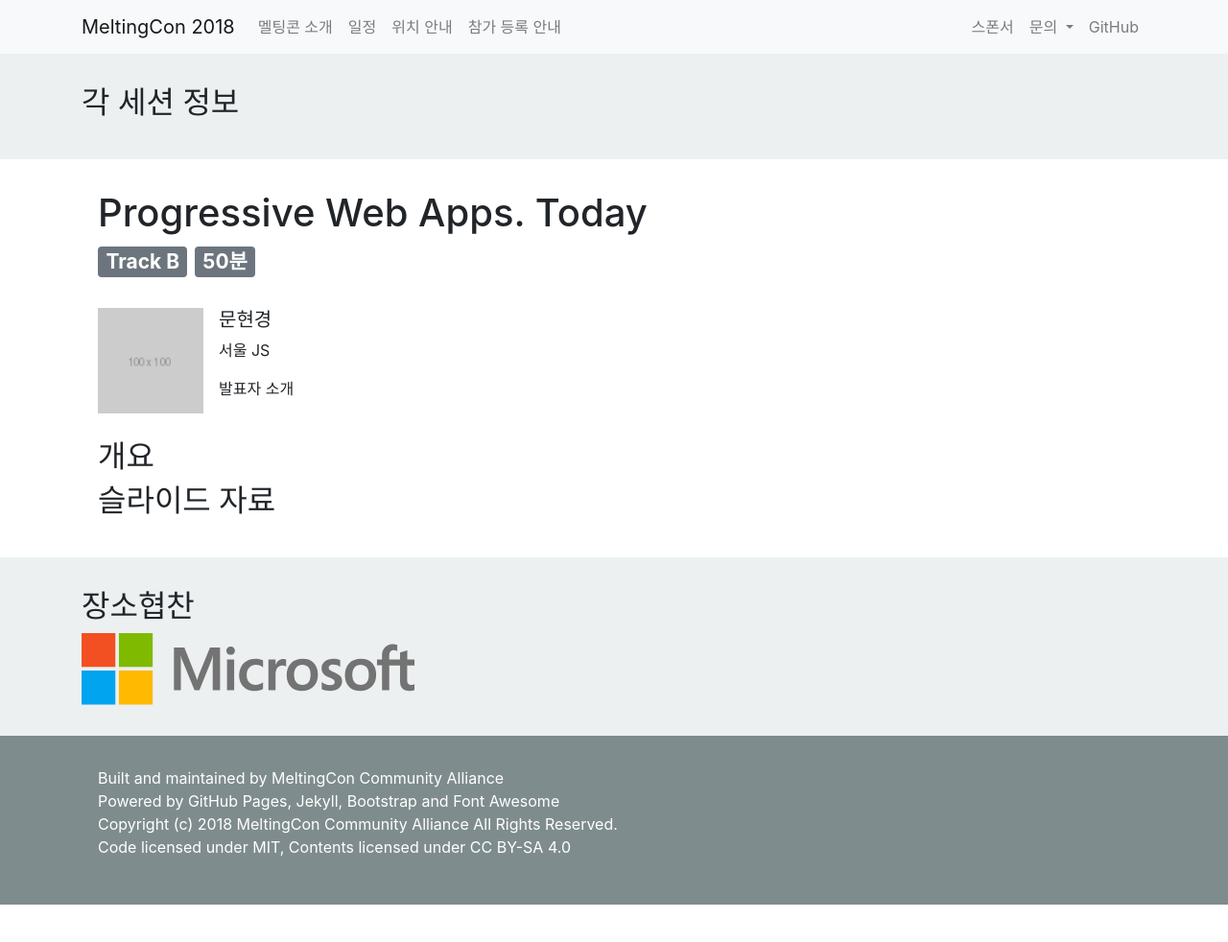
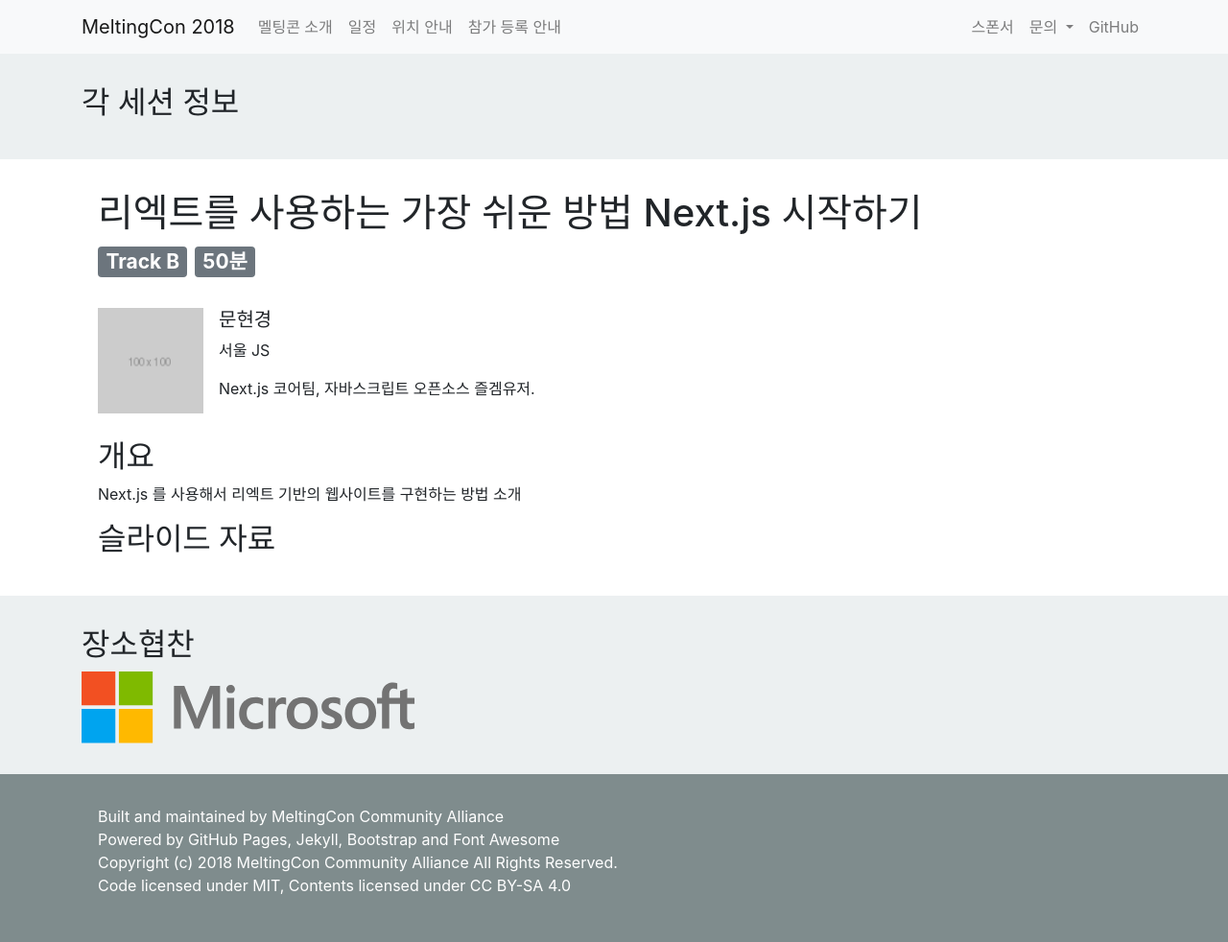
Before and after one commit to meltingcon/2018, a Jekyll site: the page built from _sessions/session_b_1.md, in a window 1280 px wide and 983 px high. Shown: the whole window at 96% size. Built offline with Jekyll 4.4.1, drawn with Linux system fonts in a browser that asks for light colours.

Commit message:
[Session] Updates Seoul.JS (Session B-1)

```diff
--- a/_sessions/session_b_1.md
+++ b/_sessions/session_b_1.md
@@ -1,17 +1,17 @@
 ---
 layout: session
 order: 3
-title: Progressive Web Apps. Today
+title: 리엑트를 사용하는 가장 쉬운 방법 Next.js 시작하기
 track: Track B
 time: "2:40 ~ 3:30"
 duration: 50분
 speakers:
   - name: 문현경
     org: 서울 JS
-    desc: 발표자 소개
+    desc: Next.js 코어팀, 자바스크립트 오픈소스 즐겜유저.
     image: ""
 ---
 
 ## 개요
-
+Next.js 를 사용해서 리엑트 기반의 웹사이트를 구현하는 방법 소개
 ## 슬라이드 자료
```
